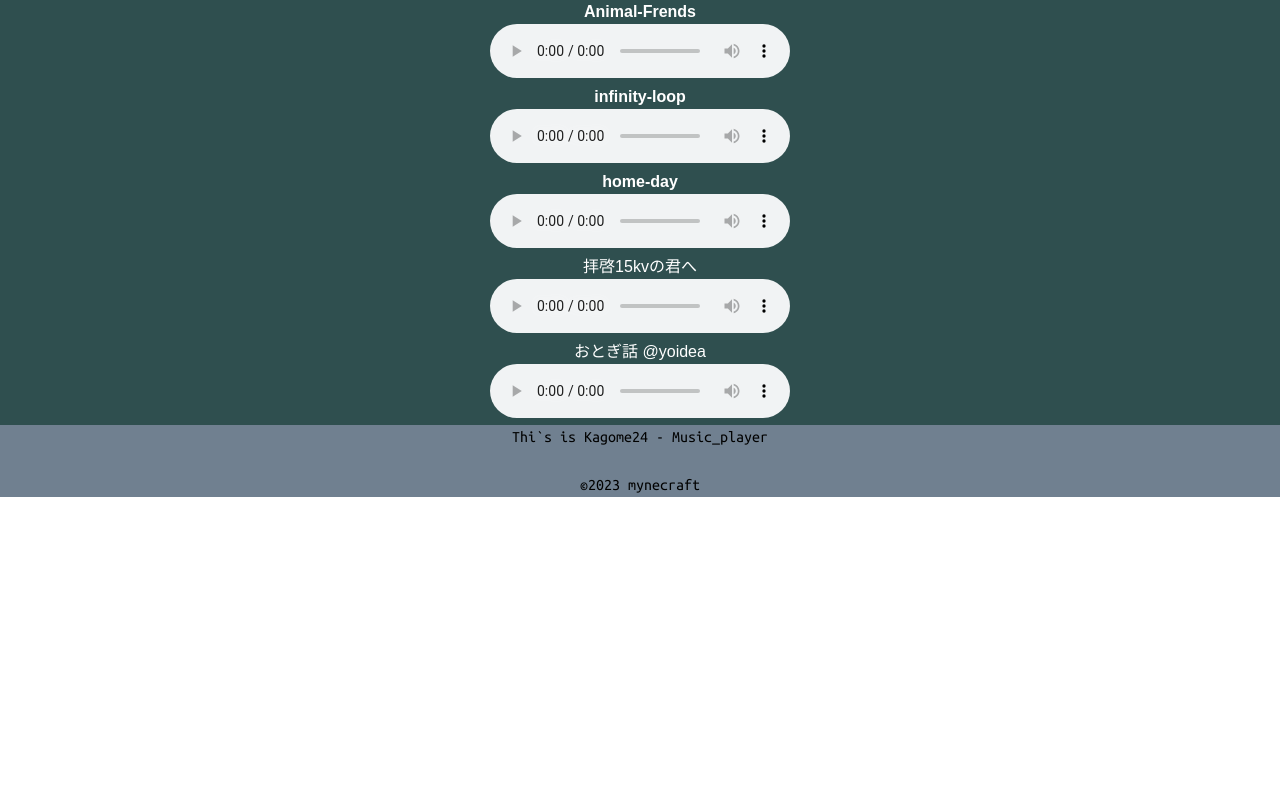
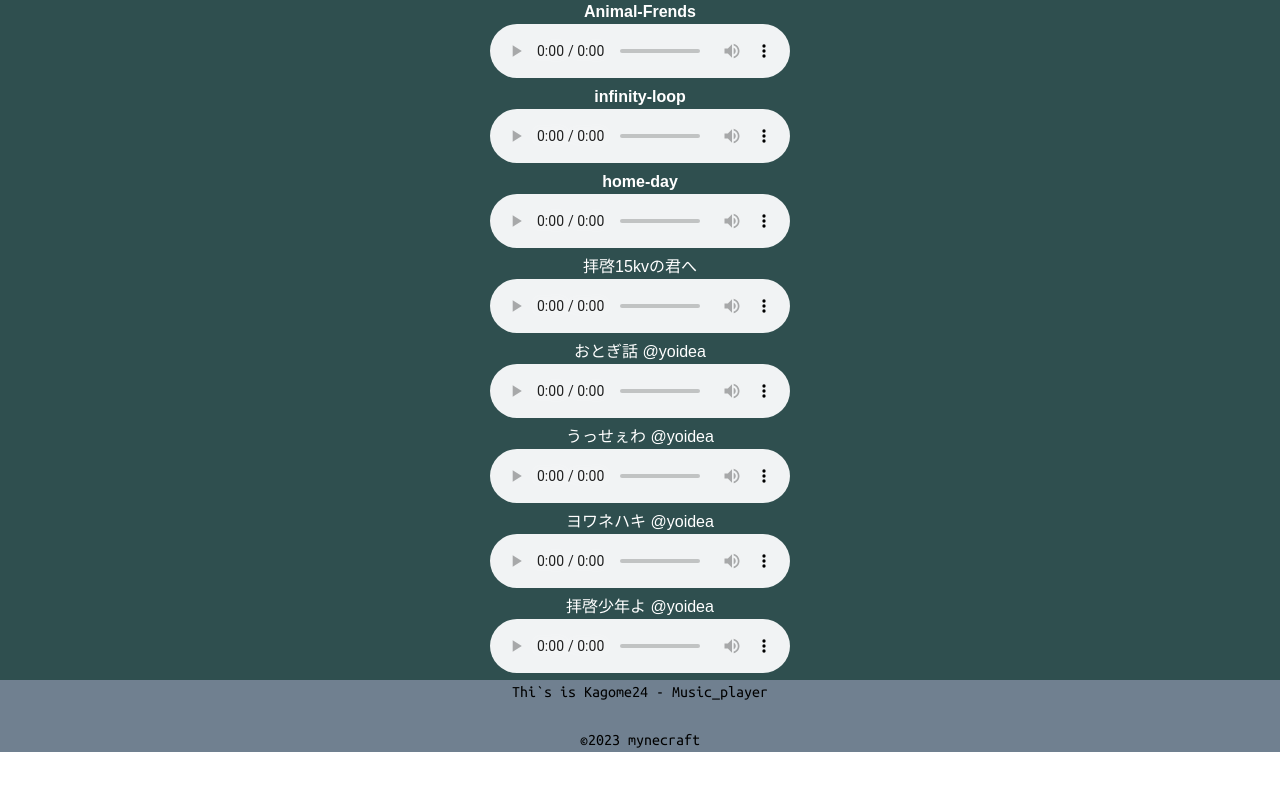
Before and after one commit to kagome24-dev/music-player, a plain HTML site: page index.html in a window 1280 px wide. Drawn offline with nearby package versions, Linux system fonts and the light colour scheme.

Commit message:
new music

```diff
--- a/index.html
+++ b/index.html
@@ -49,7 +49,30 @@
                 Download audio
             </a>
 	</audio>
-
+	<h2>うっせぇわ @yoidea</h2>
+    <audio
+        controls loop
+        src="うっせぇわ.mp3">
+            <a href="うっせぇわ.mp3">
+                Download audio
+            </a>
+	</audio>
+	<h2>ヨワネハキ @yoidea</h2>
+    <audio
+        controls loop
+        src="ヨワネハキ.mp3">
+            <a href="ヨワネハキ.mp3">
+                Download audio
+            </a>
+	</audio>
+	<h2>拝啓少年よ @yoidea</h2>
+    <audio
+        controls loop
+        src="拝啓少年よ.mp3">
+            <a href="拝啓少年よ.mp3">
+                Download audio
+            </a>
+	</audio>
 </figure>
 
 <footer>
```
